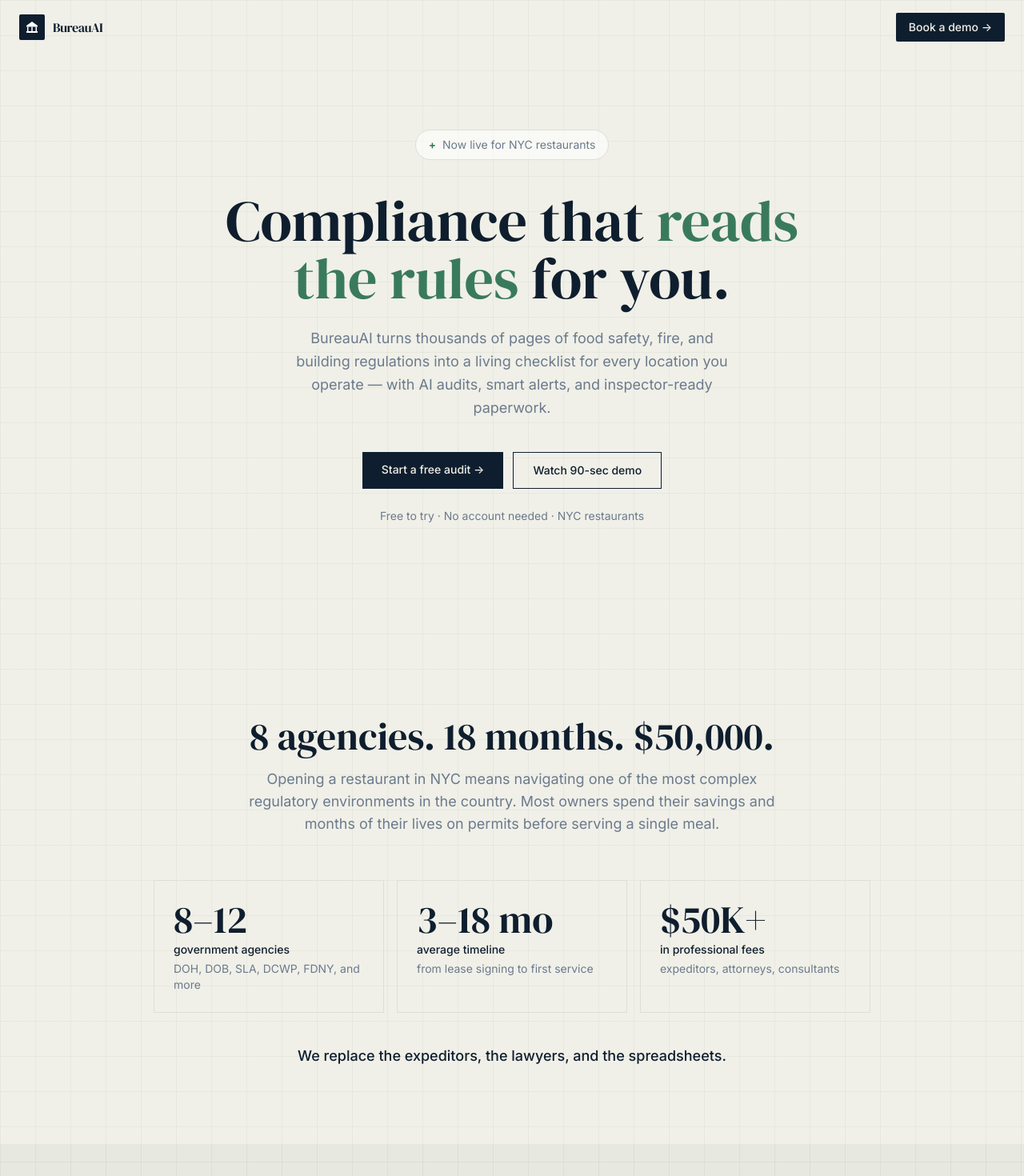
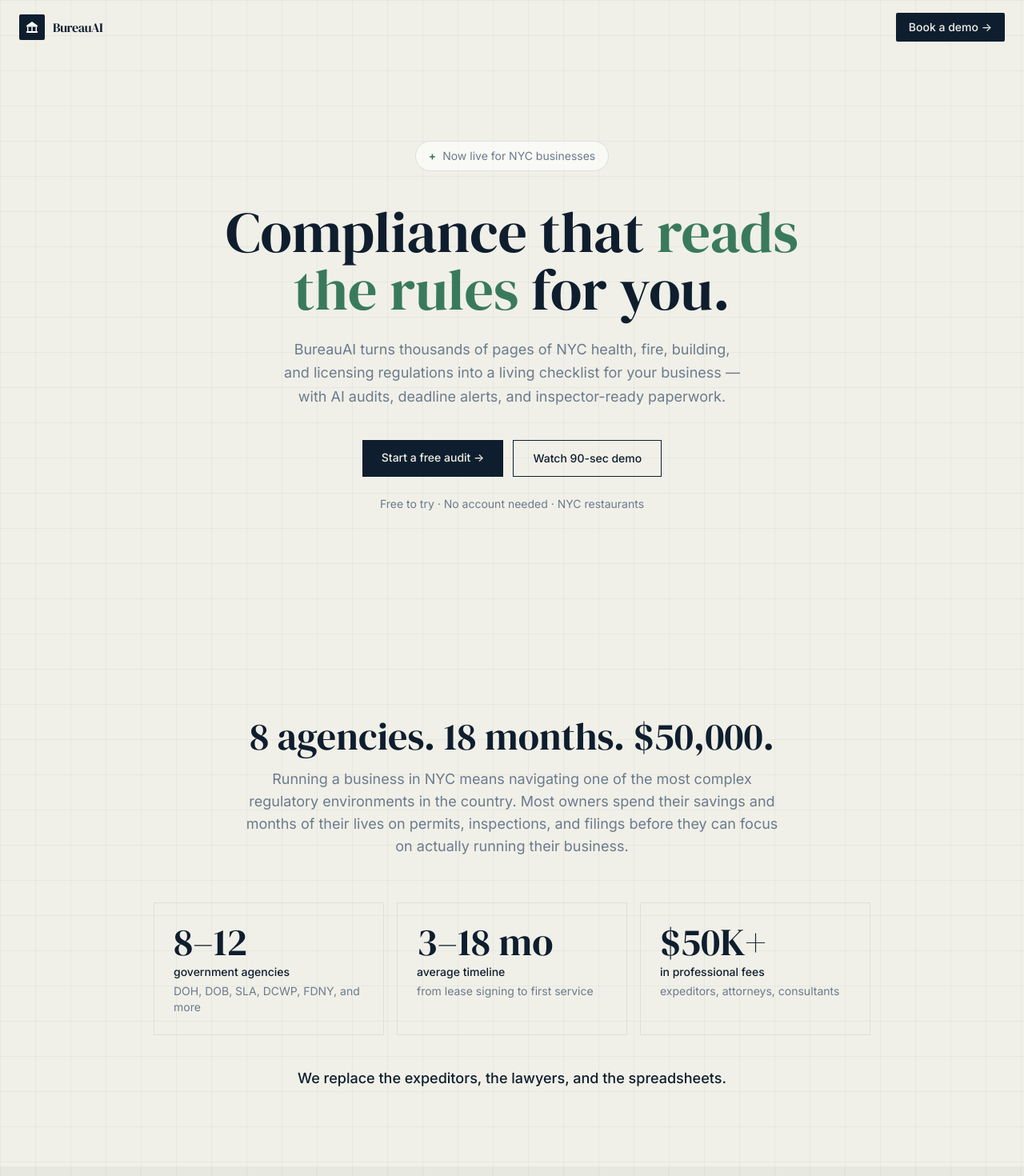
Before and after one commit to Ruelkey123/BureauAI, a Next.js app: page / in a window 1280 px wide. Shown: the top 1470 px of the page at 80% size. Built offline with nearby package versions, Linux system fonts and the light colour scheme.

Commit message:
feat: expand scope from restaurants to all NYC businesses

```diff
--- a/app/_components/CoverageSection.tsx
+++ b/app/_components/CoverageSection.tsx
@@ -40,7 +40,7 @@
           What BureauAI covers
         </h2>
         <p className="text-bureau-muted text-center mb-16 max-w-xl mx-auto text-lg">
-          Everything a NYC restaurant needs to open, operate, and stay compliant — in one place.
+          Everything a NYC business needs to open, operate, and stay compliant — in one place.
         </p>
         <div className="grid grid-cols-1 md:grid-cols-3 gap-6">
           {areas.map(({ title, items }) => (
--- a/app/_components/FooterCTASection.tsx
+++ b/app/_components/FooterCTASection.tsx
@@ -24,7 +24,7 @@
           Stop navigating alone.
         </h2>
         <p className="text-cream/65 mb-10">
-          Be among the first NYC restaurant owners to get access.
+          Be among the first NYC business owners to get access.
         </p>
 
         {submitted ? (
--- a/app/_components/HeroSection.tsx
+++ b/app/_components/HeroSection.tsx
@@ -4,7 +4,7 @@
     <section className="flex flex-col items-center justify-center min-h-screen text-center px-6 pt-20 pb-16">
       <div className="inline-flex items-center gap-2 border border-bureau-border bg-white/60 rounded-full px-4 py-2 text-sm text-bureau-muted mb-10">
         <span className="text-green font-semibold">+</span>
-        Now live for NYC restaurants
+        Now live for NYC businesses
       </div>
 
       <h1 className="font-serif text-5xl md:text-7xl text-navy max-w-3xl leading-tight mb-6">
@@ -14,9 +14,9 @@
       </h1>
 
       <p className="text-bureau-muted text-lg max-w-xl mb-10 leading-relaxed">
-        BureauAI turns thousands of pages of food safety, fire, and building
-        regulations into a living checklist for every location you operate — with AI
-        audits, smart alerts, and inspector-ready paperwork.
+        BureauAI turns thousands of pages of NYC health, fire, building, and licensing
+        regulations into a living checklist for your business — with AI
+        audits, deadline alerts, and inspector-ready paperwork.
       </p>
 
       <div className="flex flex-col sm:flex-row gap-3 mb-6">
--- a/app/_components/PricingTeaserSection.tsx
+++ b/app/_components/PricingTeaserSection.tsx
@@ -21,7 +21,7 @@
 
         <div className="border border-bureau-border p-10 mb-6">
           <div className="text-bureau-muted text-xs uppercase tracking-widest mb-3">
-            Restaurant plan
+            Business plan
           </div>
           <div className="font-serif text-6xl text-navy mb-1">$299</div>
           <div className="text-bureau-muted text-sm mb-10">per month · cancel anytime</div>
@@ -39,7 +39,7 @@
             href="#waitlist"
             className="inline-block bg-navy text-cream px-8 py-3 font-medium text-sm hover:bg-navy-mid transition-colors"
           >
-            Talk to us about your restaurant →
+            Join the waitlist →
           </a>
         </div>
 
--- a/app/_components/ProblemSection.tsx
+++ b/app/_components/ProblemSection.tsx
@@ -25,9 +25,9 @@
           8 agencies. 18 months. $50,000.
         </h2>
         <p className="text-bureau-muted text-lg max-w-2xl mx-auto mb-14">
-          Opening a restaurant in NYC means navigating one of the most complex regulatory
+          Running a business in NYC means navigating one of the most complex regulatory
           environments in the country. Most owners spend their savings and months of their
-          lives on permits before serving a single meal.
+          lives on permits, inspections, and filings before they can focus on actually running their business.
         </p>
 
         <div className="grid grid-cols-1 md:grid-cols-3 gap-4 mb-10">
--- a/app/_components/SocialProofSection.tsx
+++ b/app/_components/SocialProofSection.tsx
@@ -6,7 +6,7 @@
           Built for NYC restaurant owners
         </h2>
         <p className="text-bureau-muted text-lg leading-relaxed mb-10">
-          BureauAI is in early access. We're working directly with a small group of NYC restaurant owners to get this right before we open it up. Try the free audit below — no account, no credit card.
+          BureauAI is in early access. We're working directly with a small group of NYC business owners to get this right before we open it up. Try the free audit below — no account, no credit card.
         </p>
         <a
           href="/audit"
--- a/app/api/audit/route.ts
+++ b/app/api/audit/route.ts
@@ -3,18 +3,18 @@
 
 const ai = new GoogleGenAI({ apiKey: process.env.GEMINI_API_KEY! })
 
-const SYSTEM_PROMPT = `You are a NYC restaurant compliance expert. Given a restaurant owner's profile, generate a concise compliance snapshot with three sections:
+const SYSTEM_PROMPT = `You are a NYC business compliance expert. Given a business owner's profile, generate a concise compliance snapshot with three sections:
 
 ## Immediate Actions (next 30 days)
-List the 2-3 most urgent compliance items they need to act on right now. Be specific to their situation and borough. Reference the exact NYC agency responsible.
+List the 2-3 most urgent compliance items they need to act on right now. Be specific to their business type, situation, and borough. Reference the exact NYC agency responsible.
 
 ## Upcoming Deadlines
-List 3-4 key compliance deadlines they should track — annual DOH permit renewal, license renewals, DOB filings, etc. Include typical timing (e.g., "annual renewal due 30 days before expiration").
+List 3-4 key compliance deadlines they should track — permit renewals, license renewals, DOB filings, inspection schedules, etc. Include typical timing (e.g., "annual renewal due 30 days before expiration").
 
 ## What This Costs Without BureauAI
-Give a realistic estimate of professional service costs for their situation — expeditor fees ($2K–$20K), attorney fees ($5K–$15K for SLA), consultant fees. Then state: BureauAI costs $299/month.
+Give a realistic estimate of professional service costs for their situation — expeditor fees ($2K–$20K), attorney fees ($5K–$15K), consultant fees. Then state: BureauAI costs $299/month.
 
-Be specific, actionable, and reference real NYC agencies (DOHMH, DOB, SLA, DCWP, FDNY). Write in plain English. No legal disclaimers. No hedging.`
+Be specific, actionable, and reference real NYC agencies (DOHMH, DOB, SLA, DCWP, FDNY, DCA). Write in plain English. No legal disclaimers. No hedging.`
 
 export async function POST(request: NextRequest) {
   const { businessType, borough, stage, situation } = await request.json()
```
